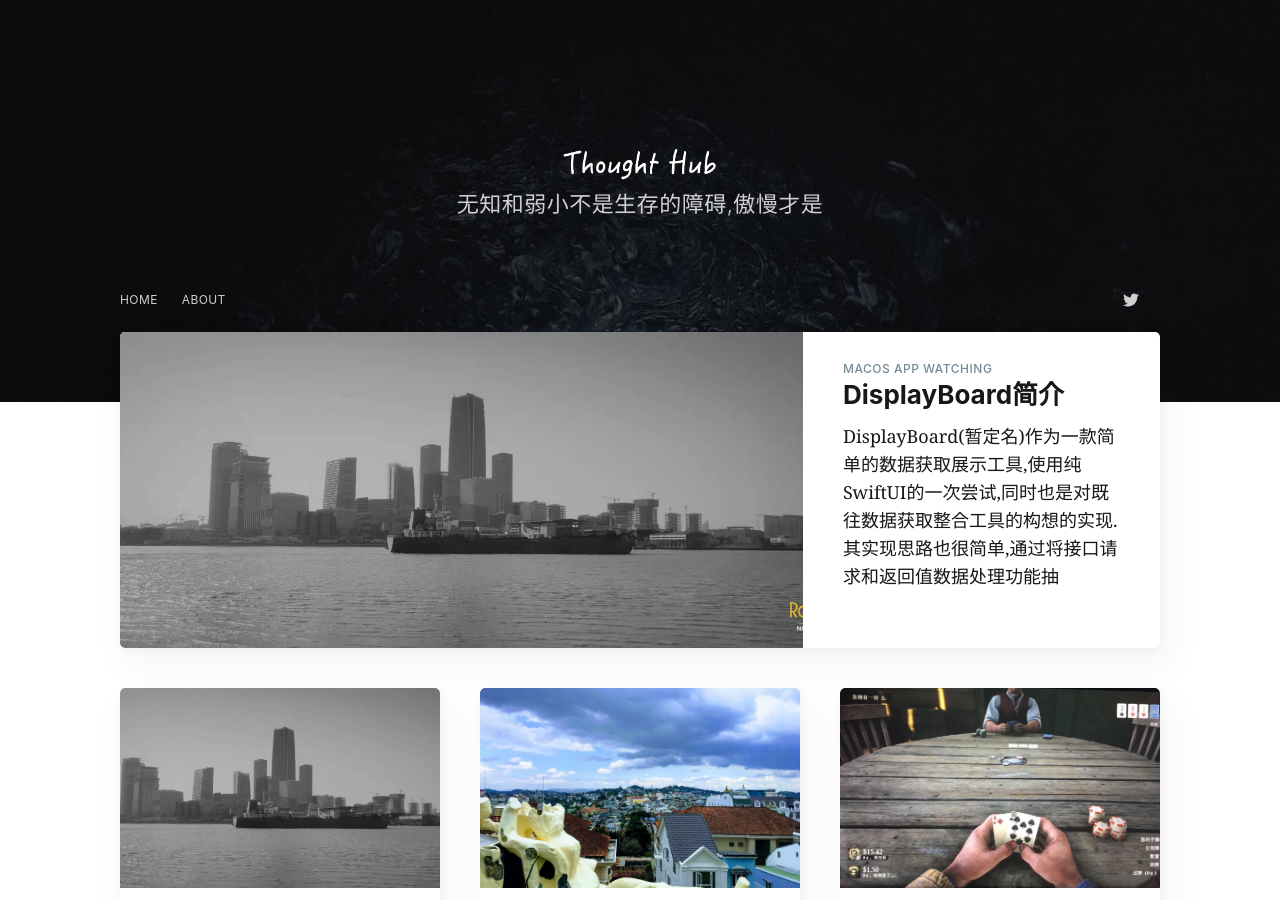
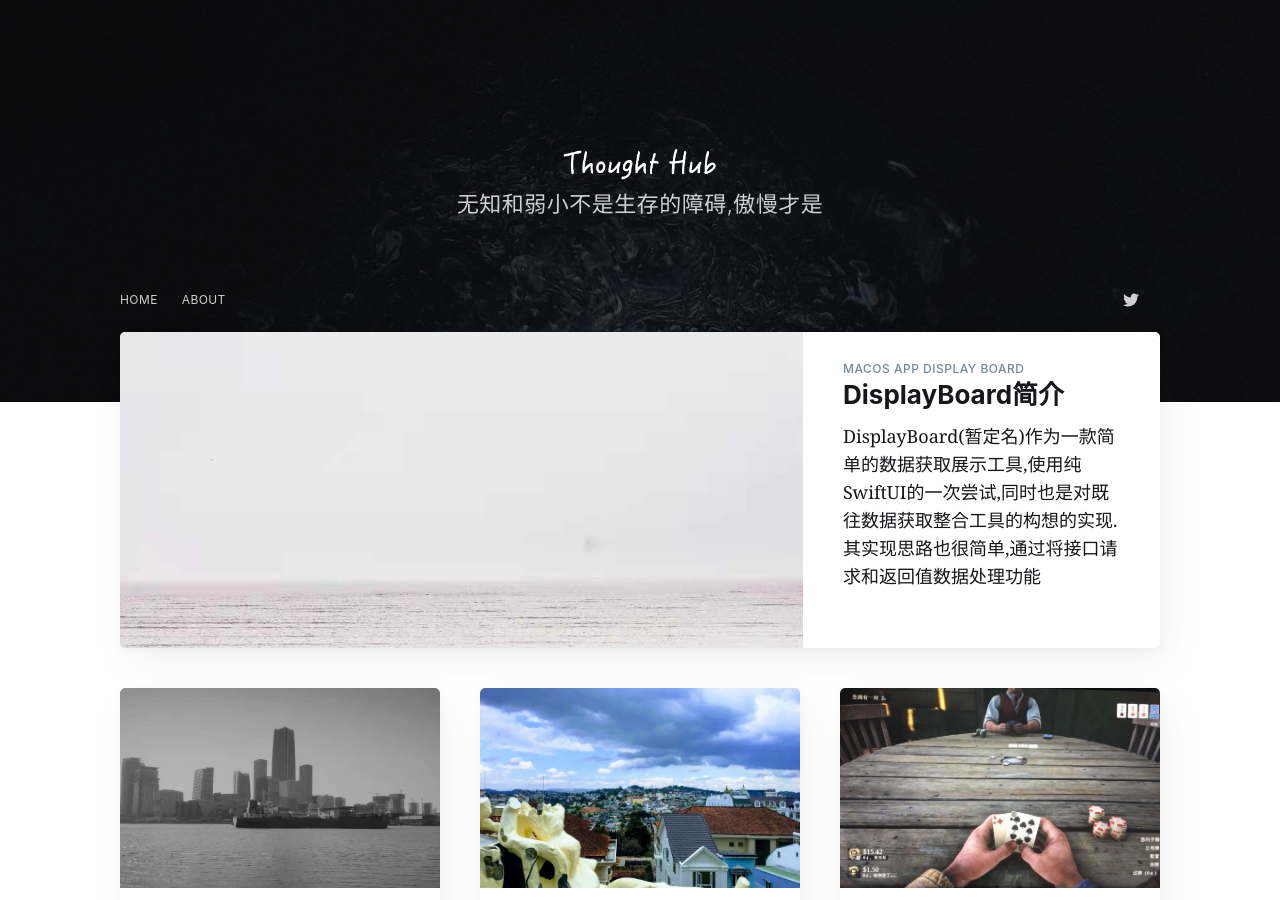
Before and after one commit to drinking/drinking.github.io, a Jekyll site: the page built from index.html, in a window 1280 px wide and 900 px high. Built offline with Jekyll 4.4.1, drawn with Linux system fonts in a browser that asks for light colours; nearby versions of some CDN libraries; the list of posts is cut into pages by our own code; comment, search, counter and statistics services are not loaded.

Commit message:
Update images

```diff
--- a/_posts/2021-04-29-display-board.md
+++ b/_posts/2021-04-29-display-board.md
@@ -3,19 +3,18 @@
 date: 2021-04-29 12:00:48 +0800
 layout: post
 current: post
-cover:  assets/images/covers/WechatIMG11.jpeg
+cover:  assets/images/covers/WechatIMG1.jpeg
 navigation: True
-tags: [MacOS App Watching  ]
+tags: [MacOS App Display Board ]
 class: post-template
 subclass: 'post tag-getting-started'
 author: Drinking
 comments: true
 ---
+DisplayBoard(暂定名)作为一款简单的数据获取展示工具,使用纯SwiftUI的一次尝试,同时也是对既往数据获取整合工具的构想的实现.
 
-DisplayBoard(暂定名)作为一款简单的数据获取展示工具,使用纯SwiftUI的一次尝试,同时也是对既往数据获取整合工具的构想的实现.
 其实现思路也很简单,通过将接口请求和返回值数据处理功能抽离出来,由JavaScript实现.由用户自行加入需要的js请求文件.App负责调用这些js代码,获取请求结果并有序直观展示在状态栏下拉列表中.如图所示:
-
-![](./_image/2021-04-29/2021-04-29-17-41-39.png)
+![app](/assets/img/2021-04-29/2021-04-29-17-41-39.png)
 
 JavaScript文件包含两部分内容,用户可以复制简单修改,放在指定的文件夹后刷新即可同步.
 **元数据注解**,包含展示的name和用于分组的tag,后续会支持更多功能.
```
Also changed, not shown: assets/images/covers/WechatIMG1.jpeg (added), assets/img/2021-04-29/2021-04-29-17-41-39.png (renamed from _posts/_image/2021-04-29/2021-04-29-17-41-39.png).
